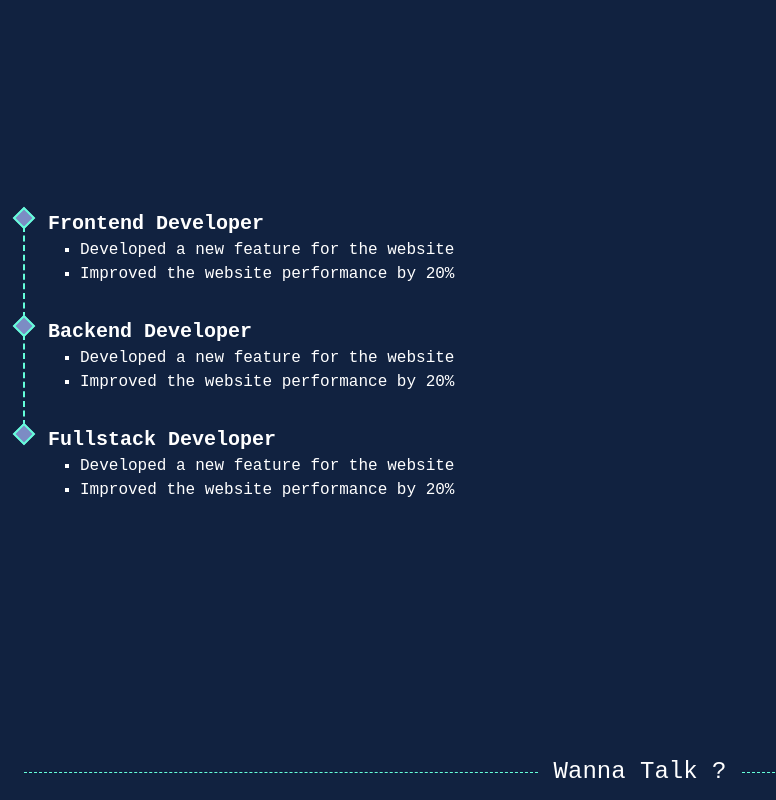
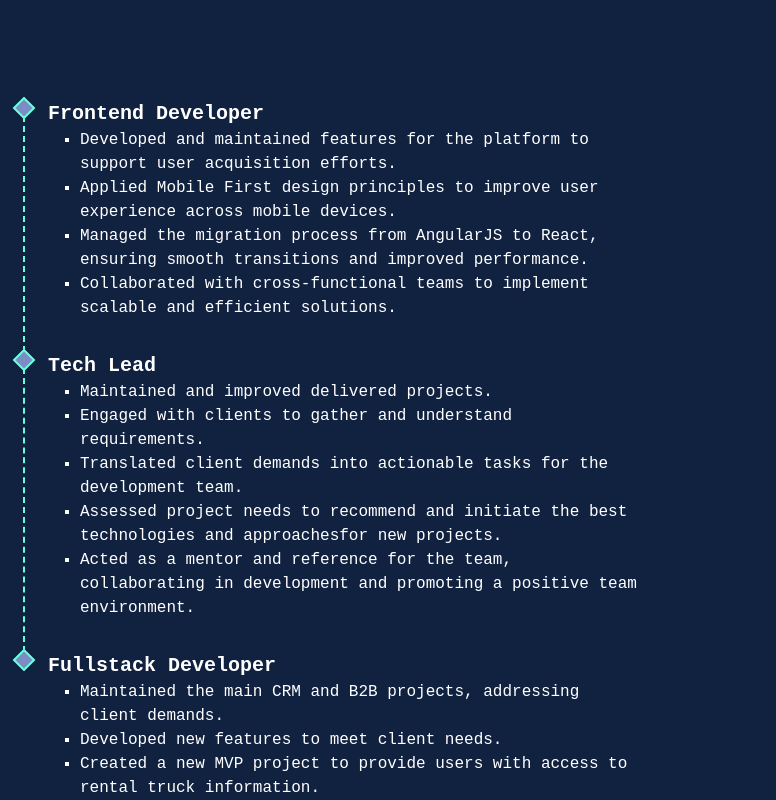
Before and after one commit to pedrojose06/portifolio, a Next.js app: page / in a window 1280 px wide. Shown: the part 1660-2460 px from the top of the page, without its empty margins (0-776 px from the left). Built offline with nearby package versions, Linux system fonts and the light colour scheme.

Commit message:
feat: include my info into my experiences

```diff
--- a/src/pages/MyExperience/MyExperience.tsx
+++ b/src/pages/MyExperience/MyExperience.tsx
@@ -1,20 +1,25 @@
 const experiences = [
   {
     title: 'Frontend Developer',
-    startDate: '11/2020',
-    endDate: '11/2021',
+    startDate: '06/2023',
+    endDate: 'Present',
     achievments: [
-      'Developed a new feature for the website',
-      'Improved the website performance by 20%',
+      'Developed and maintained features for the platform to support user acquisition efforts.',
+      'Applied Mobile First design principles to improve user experience across mobile devices.',
+      'Managed the migration process from AngularJS to React, ensuring smooth transitions and improved performance.',
+      'Collaborated with cross-functional teams to implement scalable and efficient solutions.',
     ],
   },
   {
-    title: 'Backend Developer',
-    startDate: '11/2020',
-    endDate: '11/2021',
+    title: 'Tech Lead',
+    startDate: '11/2021',
+    endDate: '05/2023',
     achievments: [
-      'Developed a new feature for the website',
-      'Improved the website performance by 20%',
+      'Maintained and improved delivered projects.',
+      'Engaged with clients to gather and understand requirements.',
+      'Translated client demands into actionable tasks for the development team.',
+      'Assessed project needs to recommend and initiate the best technologies and approachesfor new projects.',
+      'Acted as a mentor and reference for the team, collaborating in development and promoting a positive team environment.',
     ],
   },
   {
@@ -22,15 +27,16 @@ const experiences = [
     startDate: '11/2020',
     endDate: '11/2021',
     achievments: [
-      'Developed a new feature for the website',
-      'Improved the website performance by 20%',
+      'Maintained the main CRM and B2B projects, addressing client demands.',
+      'Developed new features to meet client needs.',
+      'Created a new MVP project to provide users with access to rental truck information.',
     ],
   },
 ]
 
 const MyExperience = () => {
   return (
-    <section className="flex h-screenDvh w-full flex-col items-start justify-center py-24 md:w-1/2">
+    <section className="flex h-auto min-h-screenDvh w-full flex-col items-start justify-center py-24 md:w-1/2">
       {experiences.map((experience, index) => (
         <div key={experience.title} className="flex">
           <div className="relative mr-4 flex flex-col items-center">
```
